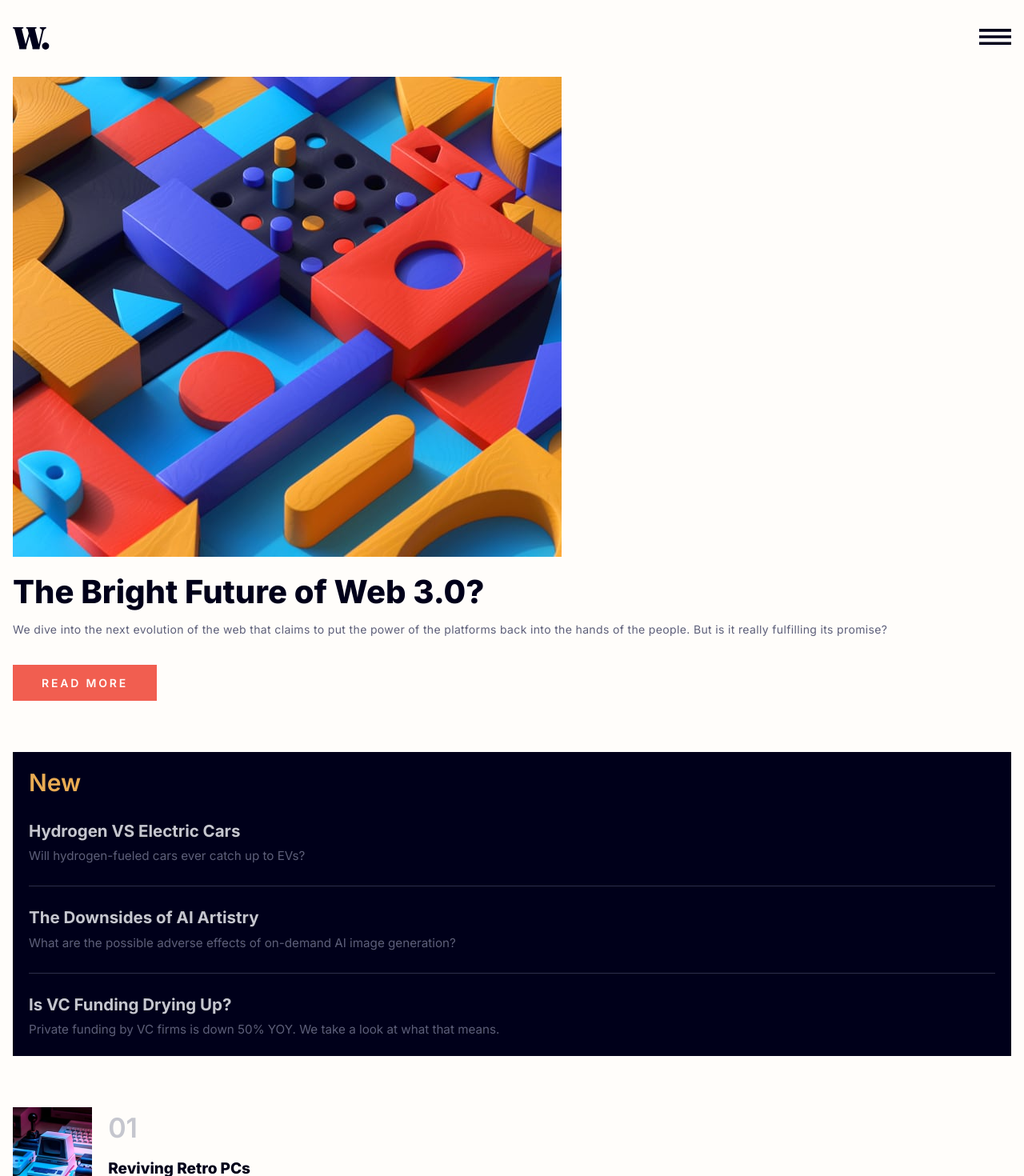
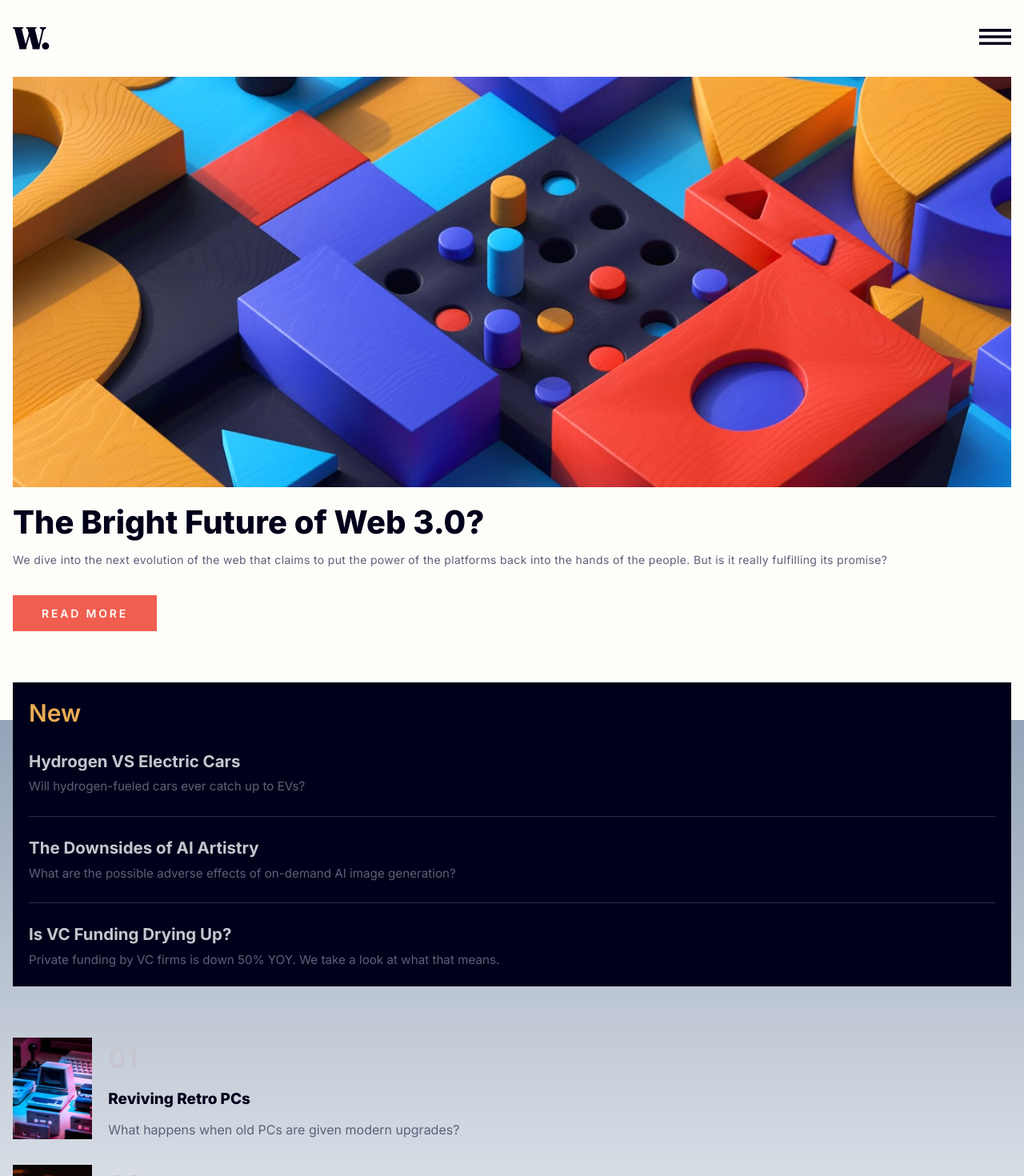
Before and after one commit to sjohnston82/news-homepage, a Next.js app: page / in a window 1280 px wide. Shown: the top 1470 px of the page at 80% size. Built offline with nearby package versions, Linux system fonts and the light colour scheme.

Commit message:
final desktop styling

```diff
--- a/src/app/_components/Article.tsx
+++ b/src/app/_components/Article.tsx
@@ -10,15 +10,19 @@ type ArticleProps = {
 
 const Article = ({ image, number, title, description }: ArticleProps) => {
   return (
-    <div className="flex gap-5">
-      <Image src={image} alt={title} className="w-[6.2rem] " />
+    <div className="flex gap-5  desktop:w-full desktop:gap-5">
+      <Image src={image} alt={title} className="w-[6.2rem] desktop:w-32 " />
       <div className="flex flex-col gap-3">
-        <h1 className="text-grayish-blue font-semibold text-[34px]">{number}</h1>
-        <h3 className="text-very-dark-blue font-extrabold text-[19px] hover:text-soft-orange cursor-pointer">{title}</h3>
-        <p className="text-dark-grayish-blue">{description}</p>
+        <h1 className="text-grayish-blue font-semibold text-[34px]">
+          {number}
+        </h1>
+        <h3 className="text-very-dark-blue font-extrabold text-[19px] hover:text-soft-orange cursor-pointer">
+          {title}
+        </h3>
+        <p className="text-dark-grayish-blue desktop:text-[15px]">{description}</p>
       </div>
     </div>
-  )
+  );
 }
 
 export default Article
--- a/src/app/_components/ArticleList.tsx
+++ b/src/app/_components/ArticleList.tsx
@@ -6,12 +6,27 @@ import Article from './Article'
 
 const ArticleList = () => {
   return (
-    <div className="flex flex-col gap-8 mb-16">
-      <Article image={RetroPCImage} number="01" title="Reviving Retro PCs" description="What happens when old PCs are given modern upgrades?" />
-      <Article image={TopLaptopsImage} number="02" title="Top 10 Laptops of 2022" description="Our best picks for various needs and budgets." />
-      <Article image={GamingGrowthImage} number="03" title="The Growth of Gaming" description="How the pandemic has sparked fresh opportunities." />
+    <div className="flex flex-col gap-8 mb-16 desktop:flex-row desktop:gap-10 desktop:mb-0">
+      <Article
+        image={RetroPCImage}
+        number="01"
+        title="Reviving Retro PCs"
+        description="What happens when old PCs are given modern upgrades?"
+      />
+      <Article
+        image={TopLaptopsImage}
+        number="02"
+        title="Top 10 Laptops of 2022"
+        description="Our best picks for various needs and budgets."
+      />
+      <Article
+        image={GamingGrowthImage}
+        number="03"
+        title="The Growth of Gaming"
+        description="How the pandemic has sparked fresh opportunities."
+      />
     </div>
-  )
+  );
 }
 
 export default ArticleList
--- a/src/app/_components/HR.tsx
+++ b/src/app/_components/HR.tsx
@@ -1,7 +1,9 @@
 import React from "react";
 
 const HR = () => {
-  return <div className="h-[1px] border-t opacity-50 my-6 border-dark-grayish-blue w-full"></div>;
+  return (
+    <div className="h-[1px] border-t opacity-50 my-6 desktop:my-8 border-dark-grayish-blue w-full"></div>
+  );
 };
 
 export default HR;
--- a/src/app/_components/MainHeading.tsx
+++ b/src/app/_components/MainHeading.tsx
@@ -2,7 +2,7 @@ import React from "react";
 
 const MainHeading = () => {
   return (
-    <h1 className="mt-6 font-extrabold text-very-dark-blue text-[2.5rem] leading-10">
+    <h1 className="mt-6 font-extrabold text-very-dark-blue text-[2.5rem] leading-10 desktop:leading-none desktop:text-[3.5rem] desktop: desktop:my-0">
       The Bright Future of Web 3.0?
     </h1>
   );
--- a/src/app/_components/NewHeadlinesContainer.tsx
+++ b/src/app/_components/NewHeadlinesContainer.tsx
@@ -4,7 +4,7 @@ import HR from './HR'
 
 const NewHeadlinesContainer = () => {
   return (
-    <div className="bg-very-dark-blue w-full h-full my-16 p-5">
+    <div className="bg-very-dark-blue w-full h-full my-16 p-5 desktop:my-0 desktop:px-6">
       <h1 className="text-soft-orange font-semibold text-3xl mb-7">New</h1>
       <HeadlineGroup headline='Hydrogen VS Electric Cars' description='Will hydrogen-fueled cars ever catch up to EVs?' />
       <HR />
--- a/src/app/_components/SubHeading.tsx
+++ b/src/app/_components/SubHeading.tsx
@@ -2,8 +2,12 @@ import React from 'react'
 
 const SubHeading = () => {
   return (
-    <p className="pb-8 pt-4 text-[14px] leading-relaxed text-dark-grayish-blue tracking-wide">We dive into the next evolution of the web that claims to put the power of the platforms back into the hands of the people.  But is it really fulfilling its promise?</p>
-  )
+    <p className="pb-8 pt-4 desktop:pb- text-[14px] desktop:text-[15px] desktop:w-[90%]  desktop:tracking-normal desktop:pt-0 leading-relaxed text-dark-grayish-blue tracking-wide">
+      We dive into the next evolution of the web that claims to put the power of
+      the platforms back into the hands of the people. But is it really
+      fulfilling its promise?
+    </p>
+  );
 }
 
 export default SubHeading
--- /dev/null
+++ b/src/app/_components/nav/DesktopMenu.tsx
@@ -0,0 +1,17 @@
+import React from "react";
+
+const DesktopMenu = () => {
+  return (
+    <div className="max-[1439px]:hidden">
+      <ul className="flex gap-8 desktop:gap-9">
+        <li className="text-very-dark-blue">Home</li>
+        <li className="">New</li>
+        <li className="">Popular</li>
+        <li className="">Trending</li>
+        <li className="">Categories</li>
+      </ul>
+    </div>
+  );
+};
+
+export default DesktopMenu;
--- a/src/app/_components/nav/MobileMenu.tsx
+++ b/src/app/_components/nav/MobileMenu.tsx
@@ -14,7 +14,7 @@ type NavbarProps = {
 
 const MobileMenu = ({ isOpen, setIsOpen }: NavbarProps) => {
   return (
-    <div className=" h-24  w-full flex justify-end">
+    <div className=" h-24  w-full flex justify-end desktop:hidden">
       {!isOpen ? (
         <Image
           src={MenuIcon}
--- a/src/app/_components/nav/Navbar.tsx
+++ b/src/app/_components/nav/Navbar.tsx
@@ -3,6 +3,7 @@ import Image from "next/image";
 import MenuIcon from "../../../../public/images/icon-menu.svg";
 import Logo from "../../../../public/images/logo.svg";
 import MobileMenu from "./MobileMenu";
+import DesktopMenu from "./DesktopMenu";
 
 type NavbarProps = {
   isOpen: boolean;
@@ -17,6 +18,7 @@ const Navbar = ({ isOpen, setIsOpen }: NavbarProps) => {
 
       </div>
       <MobileMenu isOpen={isOpen} setIsOpen={setIsOpen} />
+      <DesktopMenu />
     </div>
   );
 };
--- a/src/app/layout.tsx
+++ b/src/app/layout.tsx
@@ -19,7 +19,7 @@ export default function RootLayout({
 }) {
   return (
     <html lang="en">
-      <body className={inter.className}>{children}</body>
+      <body className={`${inter.className} bg-slate-400`}>{children}</body>
     </html>
   );
 }
--- a/src/app/page.tsx
+++ b/src/app/page.tsx
@@ -3,6 +3,7 @@
 import Image from "next/image";
 import Navbar from "./_components/nav/Navbar";
 import MobileImage from "../../public/images/image-web-3-mobile.jpg";
+import DesktopImage from "../../public/images/image-web-3-desktop.jpg";
 import React, { useState } from "react";
 import { cn } from "./utils";
 import MainHeading from "./_components/MainHeading";
@@ -14,14 +15,35 @@ import ArticleList from "./_components/ArticleList";
 export default function Home() {
   const [isOpen, setIsOpen] = useState(false);
   return (
-    <main className="bg-off-white w-screen min-h-screen px-4 ">
+    <main className="flex justify-center items-center bg-slate-400">
+      <div className="bg-off-white w-[1440px] h-[900px] px-4 desktop:px-40 desktop:mx-auto desktop:py-8">
         <Navbar isOpen={isOpen} setIsOpen={setIsOpen} />
+        <div className="desktop:flex desktop:gap-6 desktop:w-full desktop:flex-1 desktop:mb-10">
+          <div className="desktop:flex desktop:flex-col desktop:w-[68%] ">
+            <div className="min-[720px]:hidden ">
               <Image src={MobileImage} alt="main mobile image" />
+            </div>
+            <div className="max-[721px]:hidden  ">
+              <Image src={DesktopImage} alt="main desktop image" />
+            </div>
+            <div className="desktop:flex desktop:pt-6 gap-4">
+              <div className="desktop:w-1/2 desktop:flex">
                 <MainHeading />
+              </div>
+              <div className="desktop:w-1/2 desktop:ml-2">
                 <SubHeading />
                 <ReadMoreButton />
+              </div>
+            </div>
+          </div>
+          <div className="desktop:flex  desktop:w-[352px]">
             <NewHeadlinesContainer />
+          </div>
+        </div>
+        <div className="">
           <ArticleList />
+        </div>
+      </div>
     </main>
   );
 }
```
Lines whose indentation alone changed are shown as unchanged.
